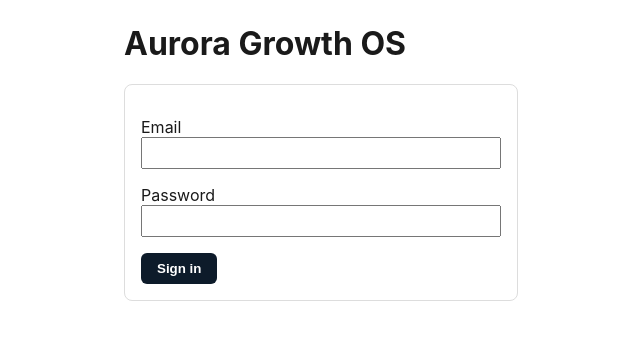
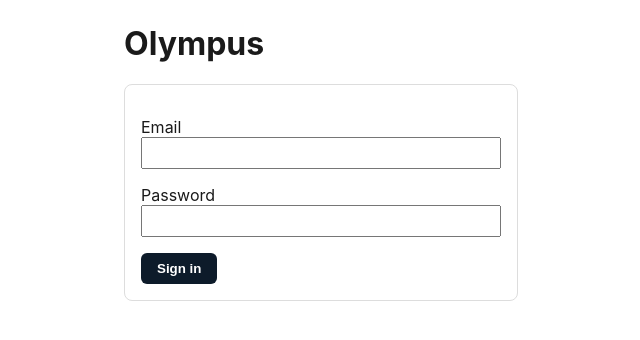
Before and after one commit to AuroraGSHQ/outbound-lead-gen, a FastAPI app: page /login in a window 1280 px wide. Shown: the top 340 px of the page, without its empty margins (76-716 px from the left). Run offline with FastAPI, Linux system fonts and the light colour scheme.

Commit message:
Rename the ops app from Aurora Growth OS to Olympus
Aurora stays the parent company; the operations dashboard itself is
now Olympus across the page title, PWA manifest, nav brand, login/
offline pages, README, and digest email subject lines.

Co-Authored-By: Claude Sonnet 5 <noreply@anthropic.com>
Claude-Session: https://claude.ai/code/session_01BitZCfqxEw84BAZhYoeRB9

```diff
--- a/app/main.py
+++ b/app/main.py
@@ -94,7 +94,7 @@ async def lifespan(app: FastAPI):
     scheduler.shutdown(wait=False)
 
 
-app = FastAPI(title="Aurora Growth OS", lifespan=lifespan)
+app = FastAPI(title="Olympus", lifespan=lifespan)
 app.mount("/static", StaticFiles(directory="app/web/static"), name="static")
 
 
--- a/app/models.py
+++ b/app/models.py
@@ -133,7 +133,7 @@ class DigestState(Base):
 
 
 # ---------------------------------------------------------------------------
-# Aurora Growth OS: agents, users, and the client-lifecycle layer on top of
+# Olympus: agents, users, and the client-lifecycle layer on top of
 # the outbound engine above.
 # ---------------------------------------------------------------------------
 
--- a/app/services/notify.py
+++ b/app/services/notify.py
@@ -121,7 +121,7 @@ def send_owner_digest(session: Session, settings: Settings) -> dict[str, int]:
         logger.info("Nothing new since last digest; skipping owner email.")
         return stats
 
-    lines = ["Your Aurora Growth OS team has updates:\n"]
+    lines = ["Your Olympus team has updates:\n"]
     if pending:
         lines.append(f"📝 {len(pending)} draft(s) waiting on your approval in the review UI.")
     if new_hot_leads:
@@ -145,7 +145,7 @@ def send_owner_digest(session: Session, settings: Settings) -> dict[str, int]:
     if open_action_items:
         lines.append(f"\n✅ {len(open_action_items)} open action item(s) total on the /actions board.")
 
-    _send_owner_email(settings, "Aurora Growth OS: daily update", "\n".join(lines))
+    _send_owner_email(settings, "Olympus: daily update", "\n".join(lines))
     state.last_sent_at = datetime.now(timezone.utc)
     session.commit()
     return stats
--- a/app/services/ops_rollup.py
+++ b/app/services/ops_rollup.py
@@ -38,5 +38,5 @@ def send_monthly_rollup(session: Session, settings) -> dict[str, int]:
         for item in sorted(overdue, key=lambda i: i.created_at)[:10]:
             lines.append(f"  - [{item.category}] {item.title} (opened {item.created_at.date().isoformat()})")
 
-    notify_owner_now(settings, "Aurora Growth OS: monthly ops rollup", "\n".join(lines))
+    notify_owner_now(settings, "Olympus: monthly ops rollup", "\n".join(lines))
     return {"open_items": len(open_items), "overdue": len(overdue), "stale_scans": stale_scans}
--- a/app/web/templates/base.html
+++ b/app/web/templates/base.html
@@ -4,13 +4,13 @@
   <meta charset="utf-8">
   <meta name="viewport" content="width=device-width, initial-scale=1, viewport-fit=cover">
   <meta name="theme-color" content="#0d1b2a">
-  <title>{% block title %}Aurora Growth OS{% endblock %}</title>
+  <title>{% block title %}Olympus{% endblock %}</title>
   <link rel="manifest" href="/static/manifest.webmanifest">
   <link rel="icon" href="/static/icons/icon-192.png">
   <link rel="apple-touch-icon" href="/static/icons/apple-touch-icon.png">
   <meta name="apple-mobile-web-app-capable" content="yes">
   <meta name="apple-mobile-web-app-status-bar-style" content="black-translucent">
-  <meta name="apple-mobile-web-app-title" content="Aurora">
+  <meta name="apple-mobile-web-app-title" content="Olympus">
   <style>
     :root { --navy: #0d1b2a; --teal: #2dc5a8; --gold: #d6a84f; }
     body { font-family: -apple-system, Helvetica, Arial, sans-serif; max-width: 880px; margin: 24px auto; color: #1a1a1a; padding: 0 16px; }
@@ -52,7 +52,7 @@
 <body>
   {% if user %}
   <header class="top">
-    <div class="brand">Aurora <span>Growth OS</span></div>
+    <div class="brand">Olympus <span>by Aurora</span></div>
     <div class="whoami">
       {{ user.name }} ({{ user.role }})
       <form method="post" action="/logout"><button type="submit">Log out</button></form>
--- a/app/web/templates/login.html
+++ b/app/web/templates/login.html
@@ -1,7 +1,7 @@
 {% extends "base.html" %}
-{% block title %}Sign in — Aurora Growth OS{% endblock %}
+{% block title %}Sign in — Olympus{% endblock %}
 {% block content %}
-<h1>Aurora Growth OS</h1>
+<h1>Olympus</h1>
 <div class="card" style="max-width: 360px;">
   {% if error %}<p style="color:#c53030;">{{ error }}</p>{% endif %}
   <form method="post" action="/login">
--- a/app/web/templates/offline.html
+++ b/app/web/templates/offline.html
@@ -3,11 +3,11 @@
 <head>
   <meta charset="utf-8">
   <meta name="viewport" content="width=device-width, initial-scale=1">
-  <title>Offline — Aurora Growth OS</title>
+  <title>Offline — Olympus</title>
   <style>body{font-family:-apple-system,sans-serif;max-width:400px;margin:80px auto;text-align:center;color:#333;padding:0 16px;}</style>
 </head>
 <body>
   <h1>You're offline</h1>
-  <p>Aurora Growth OS needs a connection to show live data. Reconnect and reload.</p>
+  <p>Olympus needs a connection to show live data. Reconnect and reload.</p>
 </body>
 </html>
```
Also changed, not shown: README.md, app/web/static/manifest.webmanifest.
